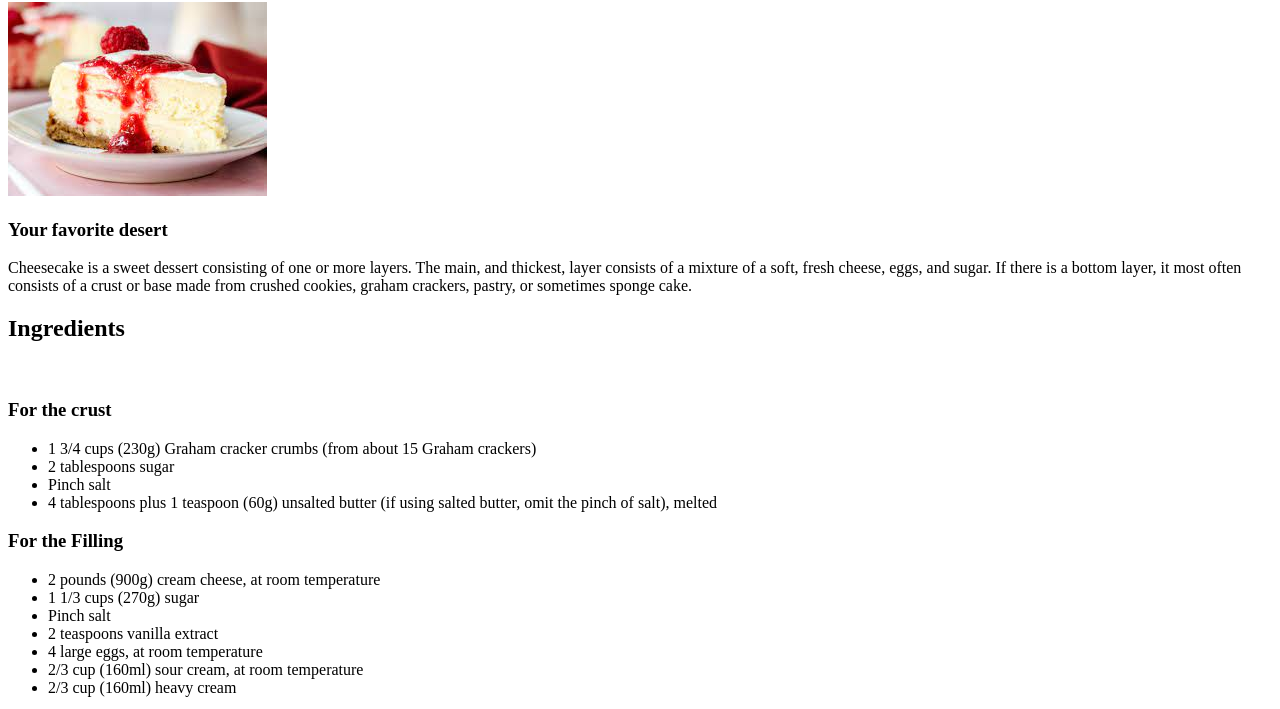
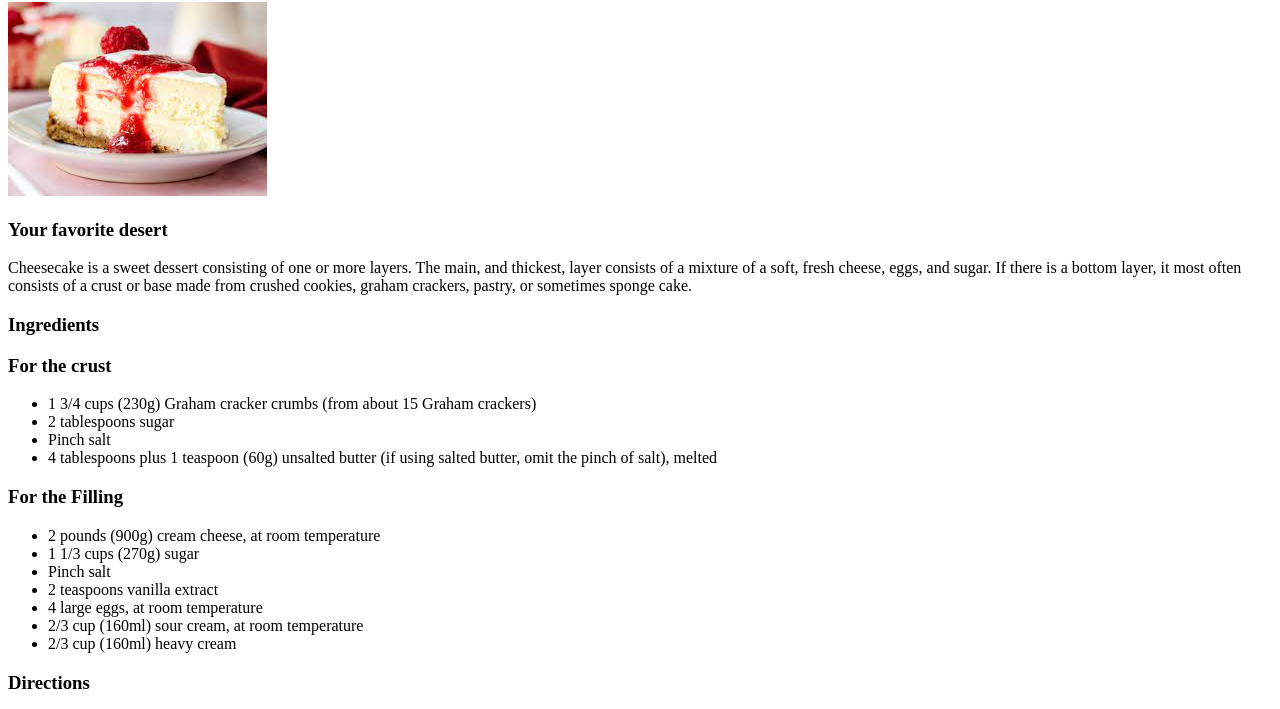
Before and after one commit to jacko629/odin-recipes, a plain HTML site: page recipes/cheesecake.html in a window 1280 px wide. Shown: the part 78-787 px from the top of the page. Drawn offline with Linux system fonts and the light colour scheme.

Commit message:
changed h2 tag to h3

```diff
--- a/recipes/cheesecake.html
+++ b/recipes/cheesecake.html
@@ -14,8 +14,8 @@
   <h3> Your favorite desert</h3>
   <p>Cheesecake is a sweet dessert consisting of one or more layers. The main, and thickest, layer consists of a mixture of a soft, fresh cheese, eggs, and sugar. If there is a bottom layer, it most often consists of a crust or base made from crushed cookies, graham crackers, pastry, or sometimes sponge cake.</p>
 
-  <h2>Ingredients</h2>
-  <br>
+  <h3>Ingredients</h3>
+
   <h3> For the crust</h3>
     <ul>
       <li>1 3/4 cups (230g) Graham cracker crumbs (from about 15 Graham crackers)</li>
```
